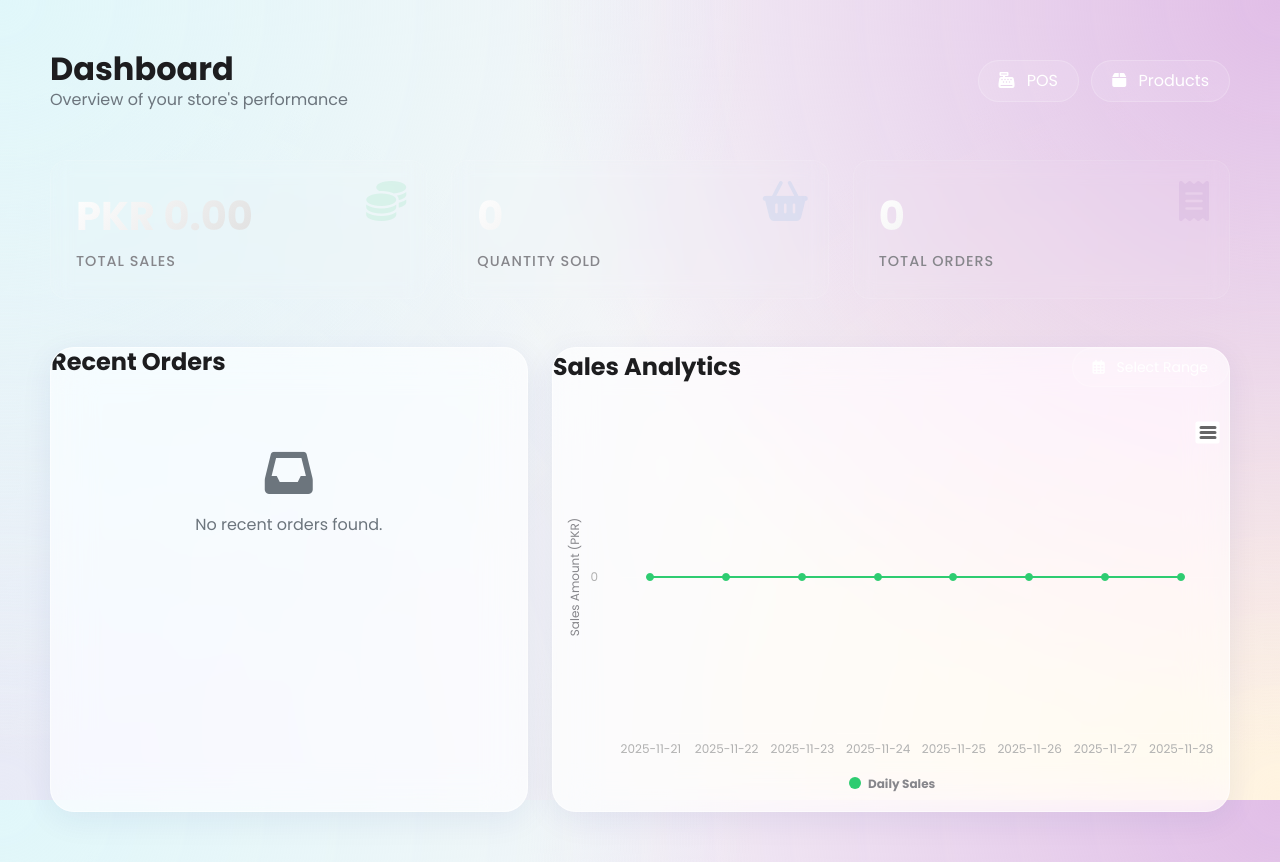
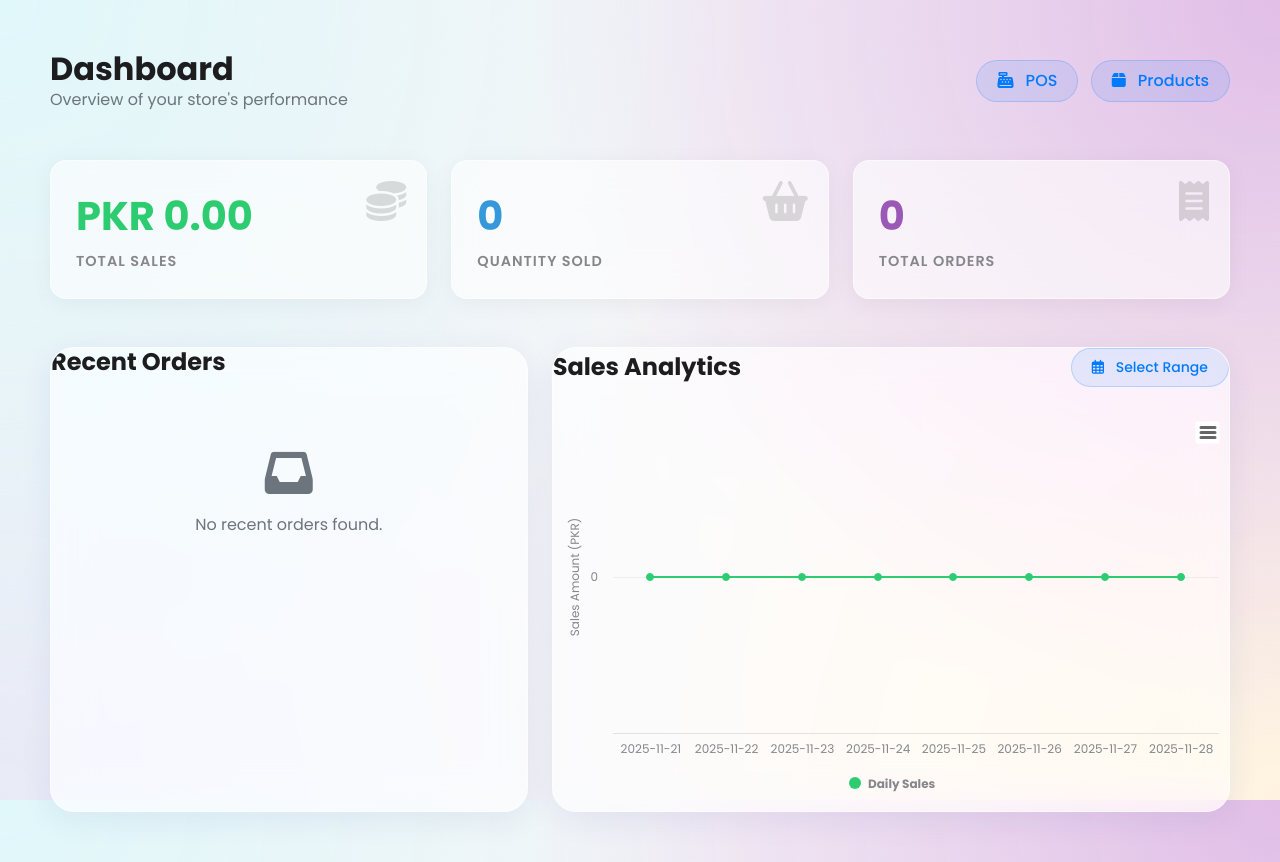
Before and after one commit to xeeshan-zs/Point-of-sale, a PHP site: page /dashboard.php in a window 1280 px wide. Run offline with PHP 8.4, Linux system fonts and the light colour scheme; data that the repository does not hold is empty; some libraries are stand-ins or nearby versions.

Commit message:
dashboard bhi sai ho gya

```diff
--- a/dashboard.php
+++ b/dashboard.php
@@ -29,22 +29,23 @@
         }
 
         .widget-card {
-            background: rgba(255, 255, 255, 0.05);
-            backdrop-filter: blur(10px);
-            -webkit-backdrop-filter: blur(10px);
-            border: 1px solid rgba(255, 255, 255, 0.1);
+            background: rgba(255, 255, 255, 0.6); /* More opaque for better contrast */
+            backdrop-filter: blur(20px);
+            -webkit-backdrop-filter: blur(20px);
+            border: 1px solid rgba(255, 255, 255, 0.5);
             border-radius: 16px;
             padding: 25px;
             height: 100%;
             transition: transform 0.2s, box-shadow 0.2s;
             position: relative;
             overflow: hidden;
+            box-shadow: 0 4px 24px -1px rgba(0, 0, 0, 0.05);
         }
 
         .widget-card:hover {
             transform: translateY(-5px);
-            box-shadow: 0 10px 20px rgba(0,0,0,0.1);
-            border-color: rgba(255, 255, 255, 0.2);
+            box-shadow: 0 10px 30px rgba(0,0,0,0.1);
+            border-color: rgba(255, 255, 255, 0.8);
         }
 
         .widget-icon {
@@ -52,7 +53,7 @@
             top: 20px;
             right: 20px;
             font-size: 2.5rem;
-            opacity: 0.1;
+            opacity: 0.15;
             color: currentColor;
         }
 
@@ -60,22 +61,22 @@
             font-size: 2.5rem;
             font-weight: 700;
             margin-bottom: 5px;
-            background: linear-gradient(135deg, #fff 0%, #ccc 100%);
-            -webkit-background-clip: text;
-            -webkit-text-fill-color: transparent;
+            color: var(--text-main); /* Dark text */
+            background: none;
+            -webkit-text-fill-color: initial;
         }
 
         .widget-label {
             color: var(--text-secondary);
             font-size: 0.9rem;
-            font-weight: 500;
+            font-weight: 600;
             text-transform: uppercase;
             letter-spacing: 1px;
         }
 
-        .widget-sale { color: #2ecc71; }
-        .widget-qty { color: #3498db; }
-        .widget-order { color: #9b59b6; }
+        .widget-sale .widget-value { color: #2ecc71; }
+        .widget-qty .widget-value { color: #3498db; }
+        .widget-order .widget-value { color: #9b59b6; }
 
         .glass-table {
             width: 100%;
@@ -85,23 +86,29 @@
 
         .glass-table th {
             color: var(--text-secondary);
-            font-weight: 500;
+            font-weight: 600;
             padding: 10px 15px;
             border: none;
+            text-transform: uppercase;
+            font-size: 0.8rem;
+            letter-spacing: 0.5px;
         }
 
         .glass-table td {
-            background: rgba(255, 255, 255, 0.03);
+            background: rgba(255, 255, 255, 0.5);
             padding: 15px;
-            color: var(--text-primary);
+            color: var(--text-main);
             border: none;
+            font-weight: 500;
         }
 
         .glass-table tr td:first-child { border-radius: 10px 0 0 10px; }
         .glass-table tr td:last-child { border-radius: 0 10px 10px 0; }
 
         .glass-table tr:hover td {
-            background: rgba(255, 255, 255, 0.08);
+            background: rgba(255, 255, 255, 0.8);
+            transform: scale(1.01);
+            transition: all 0.2s;
         }
 
         .chart-container {
@@ -109,26 +116,28 @@
         }
 
         .btn-glass {
-            background: rgba(255, 255, 255, 0.1);
-            border: 1px solid rgba(255, 255, 255, 0.2);
-            color: white;
+            background: rgba(0, 122, 255, 0.1);
+            border: 1px solid rgba(0, 122, 255, 0.2);
+            color: #007AFF;
             padding: 8px 20px;
             border-radius: 50px;
             transition: all 0.3s;
+            font-weight: 500;
         }
 
         .btn-glass:hover {
-            background: rgba(255, 255, 255, 0.2);
+            background: #007AFF;
             color: white;
+            box-shadow: 0 4px 12px rgba(0, 122, 255, 0.3);
         }
 
-        /* Highcharts Dark Theme Overrides */
+        /* Highcharts Theme Overrides for Light Mode */
         .highcharts-background { fill: transparent; }
-        .highcharts-title { fill: var(--text-primary) !important; font-family: 'Poppins', sans-serif !important; }
+        .highcharts-title { fill: var(--text-main) !important; font-family: 'Poppins', sans-serif !important; font-weight: 600 !important; }
         .highcharts-axis-title { fill: var(--text-secondary) !important; }
         .highcharts-axis-labels { fill: var(--text-secondary) !important; }
         .highcharts-legend-item text { fill: var(--text-secondary) !important; }
-        .highcharts-grid-line { stroke: rgba(255,255,255,0.05); }
+        .highcharts-grid-line { stroke: rgba(0,0,0,0.05); }
     </style>
 </head>
 <body>
@@ -241,30 +250,32 @@
     <script type="text/javascript" src="https://cdn.jsdelivr.net/npm/daterangepicker/daterangepicker.min.js"></script>
 
     <script>
-        // Highcharts Dark Theme Configuration
+        // Highcharts Light Theme Configuration
         Highcharts.theme = {
             colors: ['#2ecc71', '#3498db', '#9b59b6', '#f1c40f', '#e74c3c', '#34495e', '#f39c12', '#16a085'],
             chart: {
                 backgroundColor: 'transparent',
                 style: { fontFamily: 'Poppins, sans-serif' }
             },
-            title: { style: { color: '#E0E0E0' } },
-            legend: { itemStyle: { color: '#E0E0E0' }, itemHoverStyle: { color: '#FFF' } },
+            title: { style: { color: '#1d1d1f', fontWeight: '600' } },
+            legend: { itemStyle: { color: '#86868b' }, itemHoverStyle: { color: '#1d1d1f' } },
             xAxis: {
-                gridLineColor: 'rgba(255,255,255,0.05)',
-                labels: { style: { color: '#B0B0B0' } },
-                lineColor: 'rgba(255,255,255,0.1)',
-                tickColor: 'rgba(255,255,255,0.1)'
+                gridLineColor: 'rgba(0,0,0,0.05)',
+                labels: { style: { color: '#86868b' } },
+                lineColor: 'rgba(0,0,0,0.1)',
+                tickColor: 'rgba(0,0,0,0.1)'
             },
             yAxis: {
-                gridLineColor: 'rgba(255,255,255,0.05)',
-                labels: { style: { color: '#B0B0B0' } },
-                title: { style: { color: '#E0E0E0' } }
+                gridLineColor: 'rgba(0,0,0,0.05)',
+                labels: { style: { color: '#86868b' } },
+                title: { style: { color: '#86868b' } }
             },
             tooltip: {
-                backgroundColor: 'rgba(0, 0, 0, 0.85)',
-                style: { color: '#F0F0F0' },
-                borderColor: '#2ecc71'
+                backgroundColor: 'rgba(255, 255, 255, 0.95)',
+                style: { color: '#1d1d1f' },
+                borderColor: '#2ecc71',
+                borderRadius: 12,
+                shadow: true
             }
         };
         Highcharts.setOptions(Highcharts.theme);
--- a/pos.php
+++ b/pos.php
@@ -66,7 +66,7 @@
 							Show Dashboard
 						</a>
 					</div>
-					<p class="logo">IMS</p>
+					<p class="logo"> POS</p>
 					<p class="timeAndDate">XXX X,XXXX XX:XX:XX XX</p>
 				</div>
 				<div class="pos_items_container">
```
